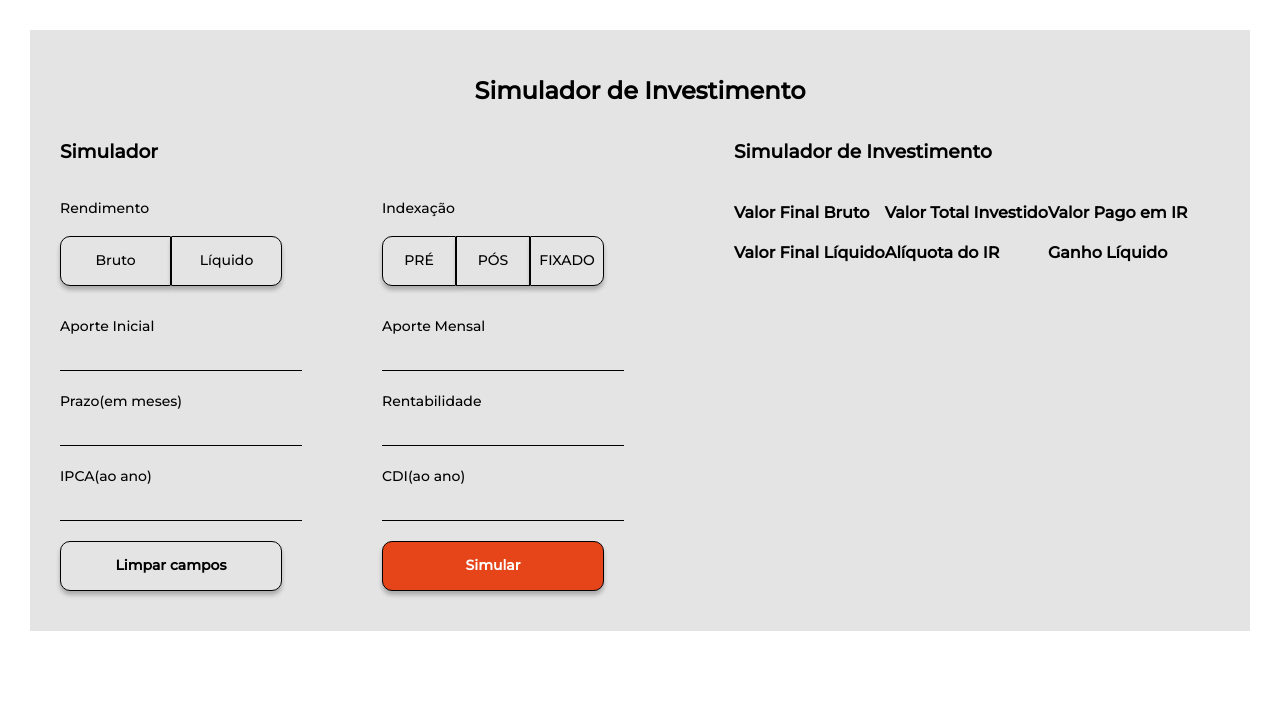
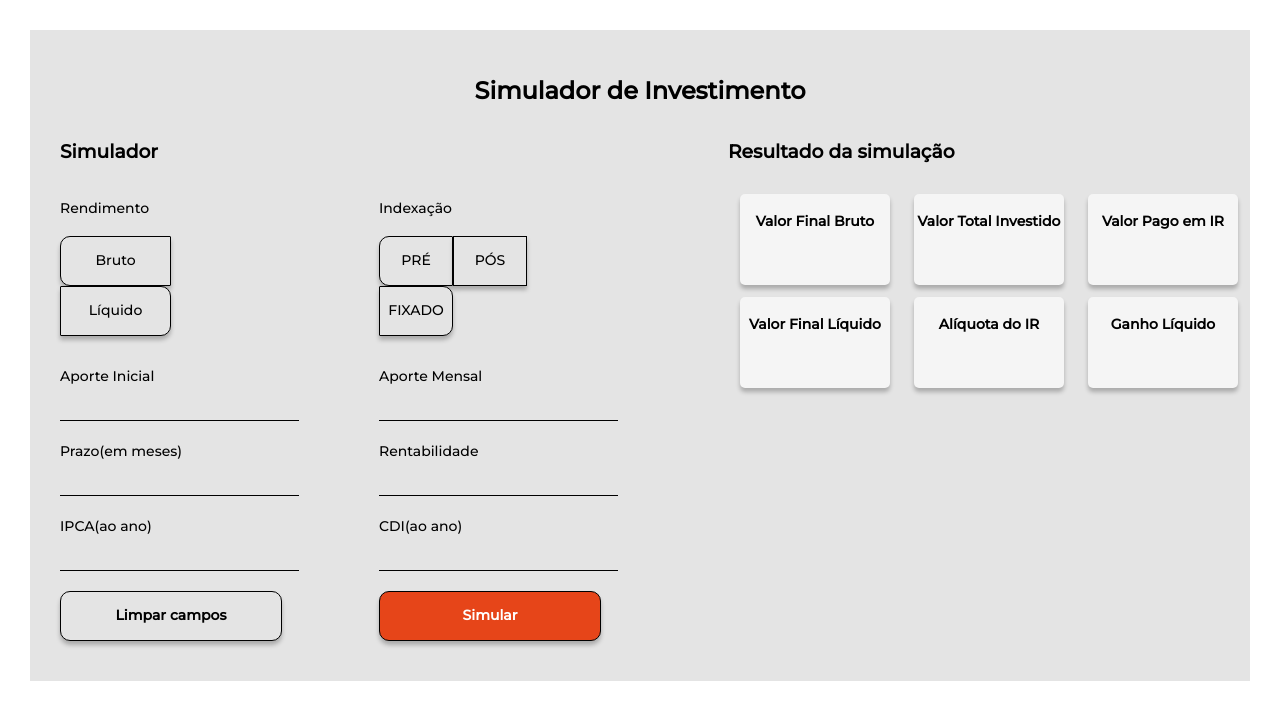
Before and after one commit to emidioreb/investmentSimulator, a React (Create React App) app: page / in a window 1280 px wide. Shown: the top 720 px of the page. Built offline with nearby package versions, Linux system fonts and the light colour scheme; no server answers.

Commit message:
imp: css do resultado da implementação implementado

```diff
--- a/src/components/InvestmentSimulator.jsx
+++ b/src/components/InvestmentSimulator.jsx
@@ -24,36 +24,38 @@ function InvestmentSimulator() {
 
   return (
     <div className="investiment-simulator">
-      <h3>Simulador de Investimento</h3>
+      <h3>Resultado da simulação</h3>
       <div className="totalResults">
         <div className="resultsLeft">
           <div className="finalResults">
-            <h4>Valor Final Bruto</h4>
-            <p>{teste && objVerify.valorFinalBruto}</p>
+            <h4 className="titleResults">Valor Final Bruto</h4>
+            <p className="text-result">{teste && (objVerify.length !== 0 && objVerify.valorFinalBruto.toLocaleString('pt-BR', { style: 'currency', currency: 'BRL' }))}</p>
           </div>
           <div className="finalResults">
-            <h4>Valor Final Líquido</h4>
-            <p>{teste && objVerify.valorFinalLiquido}</p>
+            <h4 className="titleResults">Valor Final Líquido</h4>
+            <p className="text-result">{teste && (objVerify.length !== 0 && objVerify.valorFinalLiquido.toLocaleString('pt-BR', { style: 'currency', currency: 'BRL' }))}</p>
           </div>
         </div>
         <div className="resultsCenter">
           <div className="finalResults">
-            <h4>Valor Total Investido</h4>
-            <p>{teste && objVerify.valorTotalInvestido}</p>
+            <h4 className="titleResults">Valor Total Investido</h4>
+            <p className="text-result">{teste && (objVerify.length !== 0 && objVerify.valorTotalInvestido.toLocaleString('pt-BR', { style: 'currency', currency: 'BRL' }))}</p>
           </div>
           <div className="finalResults">
-            <h4>Alíquota do IR</h4>
-            <p>{teste && objVerify.aliquotaIR}</p>
+            <h4 className="titleResults">Alíquota do IR</h4>
+            <p className="text-result">
+              {teste && (objVerify.length !== 0 && `${objVerify.aliquotaIR}%`)}
+            </p>
           </div>
         </div>
         <div className="resultsRight">
           <div className="finalResults">
-            <h4>Valor Pago em IR</h4>
-            <p>{teste && objVerify.valorPagoIR}</p>
+            <h4 className="titleResults">Valor Pago em IR</h4>
+            <p className="text-result">{teste && (objVerify.length !== 0 && objVerify.valorPagoIR.toLocaleString('pt-BR', { style: 'currency', currency: 'BRL' }))}</p>
           </div>
           <div className="finalResults">
-            <h4>Ganho Líquido</h4>
-            <p>{teste && objVerify.ganhoLiquido}</p>
+            <h4 className="titleResults">Ganho Líquido</h4>
+            <p className="text-result">{teste && (objVerify.length !== 0 && objVerify.ganhoLiquido.toLocaleString('pt-BR', { style: 'currency', currency: 'BRL' }))}</p>
           </div>
         </div>
       </div>
--- a/src/css/investmentSimulator.css
+++ b/src/css/investmentSimulator.css
@@ -8,3 +8,29 @@
 .investiment-simulator{
     font-family: Montserrat;
 }
+
+.finalResults{
+    /* border: 2px solid red; */
+    text-align: center;
+    margin: 12px;
+    background-color: #F5F5F5;
+    border-radius: 5px;
+    width: 150px;
+    height: 90px;
+    padding-top: 1px;
+    box-shadow: 0px 4px 4px rgba(0, 0, 0, 0.25);
+}
+
+.titleResults{
+    font-style: normal;
+    font-weight: bold;
+    font-size: 14px;
+    line-height: 17px;
+}
+
+.text-result{
+    font-style: normal;
+    font-weight: normal;
+    font-size: 14px;
+    line-height: 17px;
+}
```
Also changed, not shown: src/components/SimulatorColumnLeft.jsx (+0 -11 lines).
